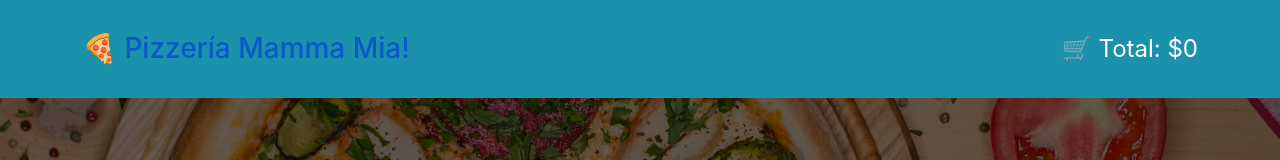
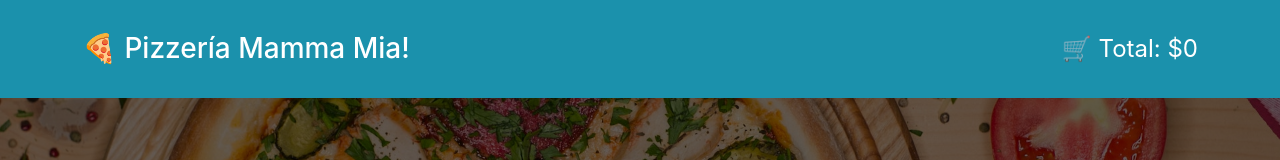
Before and after one commit to ssalinascalibar/desafio-mamma-mia, a React (Create React App) app: page / in a window 1280 px wide. In both pictures the pointer is over the link "🍕 Pizzería Mamma Mia!". Shown: the top 160 px of the page. Built offline with nearby package versions, Linux system fonts and the light colour scheme.

Commit message:
add a hover style

```diff
--- a/src/index.css
+++ b/src/index.css
@@ -18,3 +18,7 @@ code {
   box-sizing: border-box;
 
 }
+
+a:hover{
+  color: #fff;
+}
```
